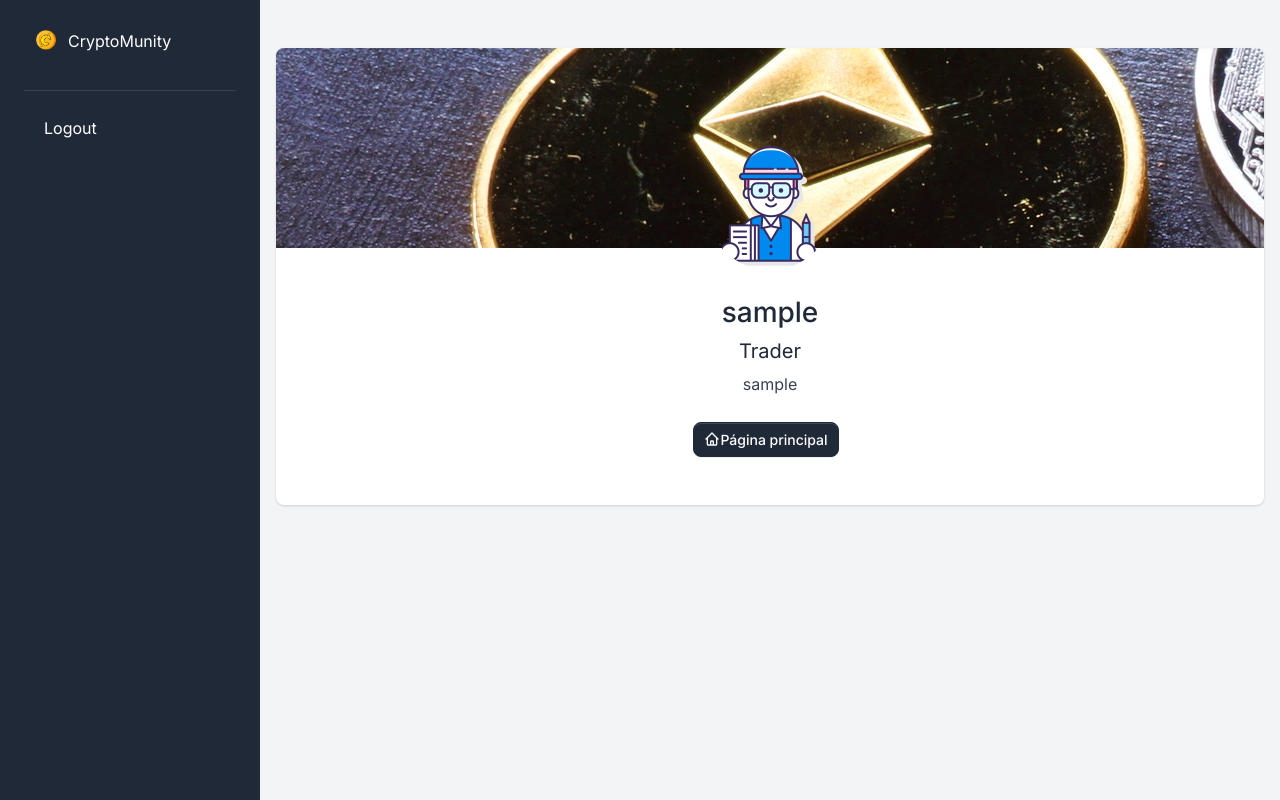
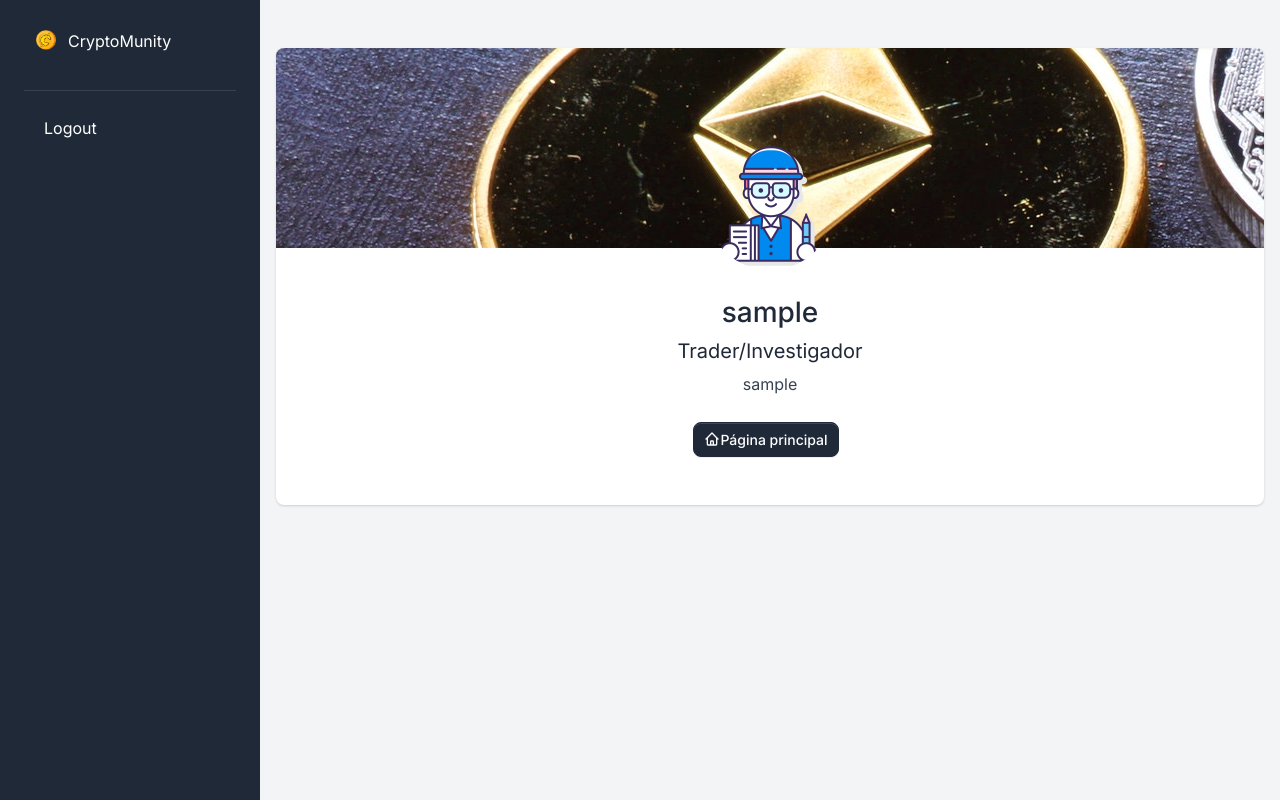
Before and after one commit to Ulises-Tame/CryptoMunity, a Flask app: page /profile in a window 1280 px wide. Run offline with Flask 2, Linux system fonts and the light colour scheme; the visitor is signed in with stand-in values (Sample User, id 1); data comes from the database, SQL or seed files in the repository; some libraries are stand-ins or nearby versions.

Commit message:
trader/investigador text

```diff
--- a/project/templates/accounts/profile_trader.html
+++ b/project/templates/accounts/profile_trader.html
@@ -24,7 +24,7 @@
                                 {{ name }}
                             </h4>
                             <h5 class="fw-normal">
-                                Trader
+                                Trader/Investigador
                             </h5>
                             <p class="text-gray mb-4">
                                 {{ current_user.correoUsuario }}
```
